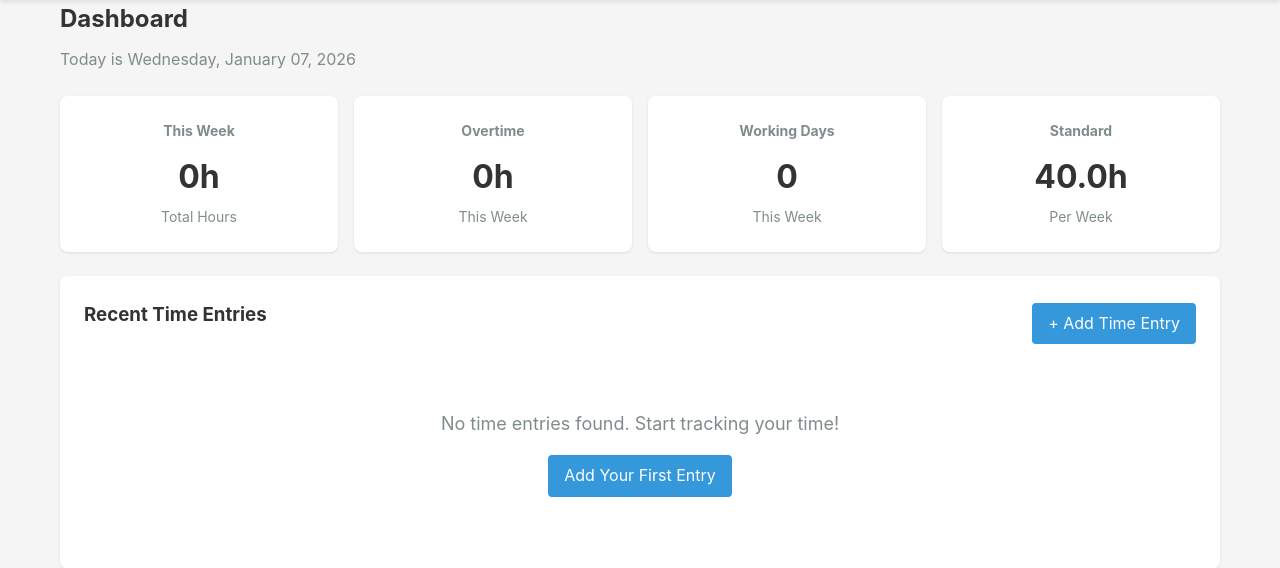
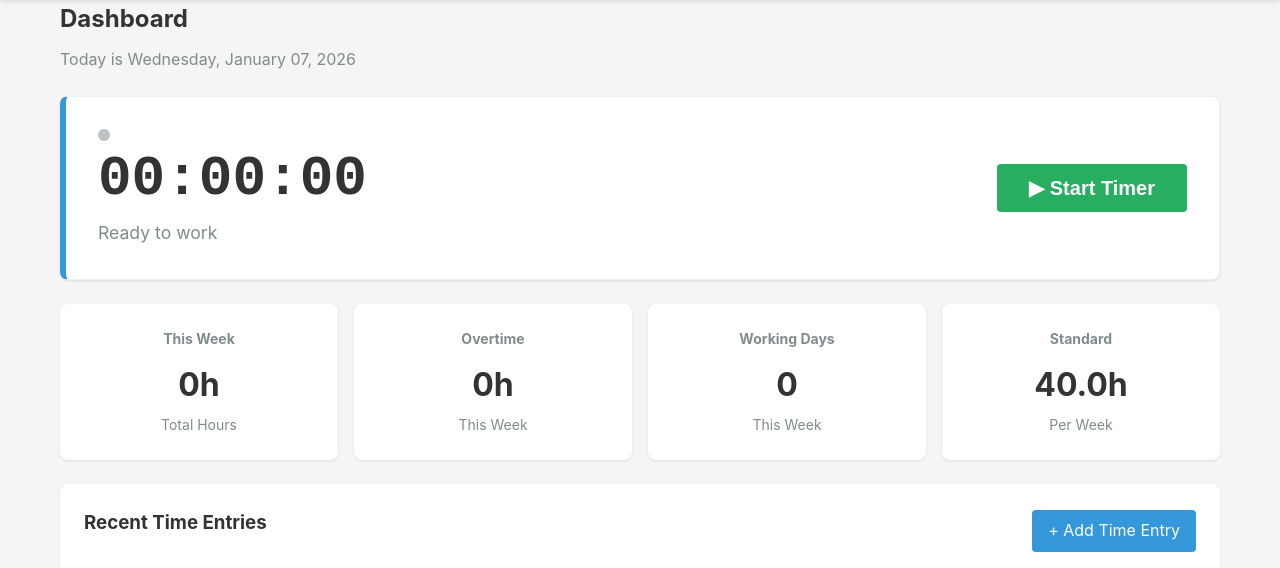
Before and after one commit to GMouaad/waqt, a Flask app: page / in a window 1280 px wide. Shown: the part 70-638 px from the top of the page. Run offline with Flask 3, Linux system fonts and the light colour scheme.

Commit message:
feat: implement one-click timer with start, stop, pause, and resume
- Add /api/timer/start, /api/timer/stop, and /api/timer/status endpoints
- Create interactive timer control panel on dashboard
- Add real-time timer display and visual status indicator in UI
- Support pause/resume functionality by splitting entries
- Add unit tests for timer API in tests/test_timer_api.py

```diff
--- a/src/waqtracker/routes.py
+++ b/src/waqtracker/routes.py
@@ -1,6 +1,6 @@
 """Route handlers for the time tracking application."""
 
-from flask import Blueprint, render_template, request, redirect, url_for, flash, Response
+from flask import Blueprint, render_template, request, redirect, url_for, flash, Response, jsonify
 from datetime import datetime, timedelta
 from . import db
 from .models import TimeEntry, LeaveDay
@@ -15,6 +15,102 @@ from .utils import (
 )
 
 bp = Blueprint("main", __name__)
+
+
+def get_open_entry():
+    """Get the currently running timer entry if any."""
+    today = datetime.now().date()
+    # Find entry with duration=0 AND end_time=start_time (marker for open entry)
+    return (
+        TimeEntry.query.filter_by(date=today, duration_hours=0.0)
+        .filter(TimeEntry.end_time == TimeEntry.start_time)
+        .order_by(TimeEntry.created_at.desc())
+        .first()
+    )
+
+
+@bp.route("/api/timer/status")
+def timer_status():
+    """Get the current status of the timer."""
+    entry = get_open_entry()
+    if entry:
+        # Calculate elapsed time since start
+        start_dt = datetime.combine(entry.date, entry.start_time)
+        elapsed_seconds = (datetime.now() - start_dt).total_seconds()
+
+        return jsonify({
+            "active": True,
+            "start_time": entry.start_time.strftime("%H:%M:%S"),
+            "elapsed_seconds": int(elapsed_seconds),
+            "description": entry.description
+        })
+
+    return jsonify({"active": False})
+
+
+@bp.route("/api/timer/start", methods=["POST"])
+def start_timer():
+    """Start a new timer."""
+    try:
+        # Check if already running
+        if get_open_entry():
+            return jsonify({"success": False, "message": "Timer already running"}), 400
+
+        data = request.get_json() or {}
+        description = data.get("description", "Work")
+
+        now = datetime.now()
+
+        entry = TimeEntry(
+            date=now.date(),
+            start_time=now.time(),
+            end_time=now.time(),  # Marker for open entry
+            duration_hours=0.0,   # Marker for open entry
+            description=description
+        )
+
+        db.session.add(entry)
+        db.session.commit()
+
+        return jsonify({
+            "success": True,
+            "message": "Timer started",
+            "start_time": now.strftime("%H:%M:%S")
+        })
+
+    except Exception as e:
+        db.session.rollback()
+        return jsonify({"success": False, "message": str(e)}), 500
+
+
+@bp.route("/api/timer/stop", methods=["POST"])
+def stop_timer():
+    """Stop the current timer."""
+    try:
+        entry = get_open_entry()
+        if not entry:
+            return jsonify({"success": False, "message": "No active timer"}), 400
+
+        now = datetime.now()
+        end_time = now.time()
+
+        # Calculate duration
+        duration = calculate_duration(entry.start_time, end_time)
+
+        entry.end_time = end_time
+        entry.duration_hours = duration
+
+        db.session.commit()
+
+        return jsonify({
+            "success": True,
+            "message": "Timer stopped",
+            "duration": duration
+        })
+
+    except Exception as e:
+        db.session.rollback()
+        return jsonify({"success": False, "message": str(e)}), 500
 
 
 @bp.route("/")
--- a/src/waqtracker/static/css/style.css
+++ b/src/waqtracker/static/css/style.css
@@ -218,6 +218,21 @@ main {
 .btn-small {
     padding: 0.25rem 0.5rem;
     font-size: 0.875rem;
+}
+
+.btn-large {
+    padding: 0.75rem 2rem;
+    font-size: 1.25rem;
+    font-weight: 600;
+}
+
+.btn-warning {
+    background-color: var(--warning-color);
+    color: var(--text-inverse);
+}
+
+.btn-warning:hover {
+    background-color: #e67e22;
 }
 
 /* Cards and Sections */
@@ -568,3 +583,72 @@ footer p {
         grid-template-columns: 1fr;
     }
 }
+
+/* Timer Control Panel */
+.timer-control-panel {
+    display: flex;
+    align-items: center;
+    justify-content: space-between;
+    background: var(--bg-secondary);
+    border: 1px solid var(--border-light);
+    border-left: 6px solid var(--accent-primary);
+    padding: 2rem;
+    gap: 2rem;
+    flex-wrap: wrap;
+}
+
+.timer-display-container {
+    display: flex;
+    flex-direction: column;
+    align-items: flex-start;
+}
+
+.timer-display {
+    font-size: 3.5rem;
+    font-family: 'Courier New', Courier, monospace;
+    font-weight: 700;
+    color: var(--text-primary);
+    line-height: 1.1;
+}
+
+.timer-description {
+    color: var(--text-secondary);
+    font-size: 1.1rem;
+    margin-top: 0.5rem;
+}
+
+.status-indicator {
+    width: 12px;
+    height: 12px;
+    border-radius: 50%;
+    margin-bottom: 0.5rem;
+    background-color: var(--text-secondary);
+    display: inline-block;
+}
+
+.status-indicator.active {
+    background-color: var(--success-bg); /* Should be green text actually */
+    background-color: #27ae60;
+    box-shadow: 0 0 10px #27ae60;
+    animation: pulse 1.5s infinite;
+}
+
+.status-indicator.paused {
+    background-color: var(--warning-color);
+}
+
+.status-indicator.inactive {
+    background-color: #bdc3c7;
+}
+
+@keyframes pulse {
+    0% { transform: scale(0.95); opacity: 0.7; }
+    50% { transform: scale(1.1); opacity: 1; }
+    100% { transform: scale(0.95); opacity: 0.7; }
+}
+
+.timer-controls {
+    display: flex;
+    gap: 1rem;
+    flex-wrap: wrap;
+}
--- a/src/waqtracker/static/js/main.js
+++ b/src/waqtracker/static/js/main.js
@@ -122,4 +122,152 @@ document.addEventListener('DOMContentLoaded', function() {
         startTimeInput.addEventListener('change', updateDurationPreview);
         endTimeInput.addEventListener('change', updateDurationPreview);
     }
+
+    // Timer Logic
+    const timerDisplay = document.getElementById('timer-display');
+    if (timerDisplay) {
+        const btnStart = document.getElementById('btn-start-timer');
+        const btnStop = document.getElementById('btn-stop-timer');
+        const btnPause = document.getElementById('btn-pause-timer');
+        const btnResume = document.getElementById('btn-resume-timer');
+        const statusIndicator = document.getElementById('timer-status-indicator');
+        const descriptionDisplay = document.getElementById('timer-description');
+
+        let timerInterval;
+        let startTime = null;
+
+        function formatTime(seconds) {
+            const h = Math.floor(seconds / 3600);
+            const m = Math.floor((seconds % 3600) / 60);
+            const s = Math.floor(seconds % 60);
+            return `${String(h).padStart(2, '0')}:${String(m).padStart(2, '0')}:${String(s).padStart(2, '0')}`;
+        }
+
+        function updateTimer() {
+            if (!startTime) return;
+            const now = new Date();
+            const elapsed = Math.floor((now - startTime) / 1000);
+            timerDisplay.textContent = formatTime(elapsed);
+        }
+
+        function setTimerActive(active, startTimestamp = null, description = "Work") {
+            if (active) {
+                // Parse start time "HH:MM:SS" today
+                const today = new Date();
+                const [hours, minutes, seconds] = startTimestamp.split(':');
+                startTime = new Date(today.getFullYear(), today.getMonth(), today.getDate(), hours, minutes, seconds);
+
+                // Adjust for if start time was yesterday (should handle in backend ideally but simple fix here)
+                if (startTime > new Date()) {
+                    startTime.setDate(startTime.getDate() - 1);
+                }
+
+                timerInterval = setInterval(updateTimer, 1000);
+                updateTimer(); // Immediate update
+
+                statusIndicator.className = 'status-indicator active';
+                descriptionDisplay.textContent = `Tracking: ${description}`;
+
+                btnStart.style.display = 'none';
+                btnResume.style.display = 'none';
+                btnStop.style.display = 'inline-block';
+                btnPause.style.display = 'inline-block';
+            } else {
+                clearInterval(timerInterval);
+                statusIndicator.className = 'status-indicator inactive';
+                descriptionDisplay.textContent = 'Ready to work';
+                timerDisplay.textContent = '00:00:00';
+
+                btnStop.style.display = 'none';
+                btnPause.style.display = 'none';
+
+                // If we just stopped/paused, deciding between Start and Resume is handled by caller
+                // Default reset state:
+                btnStart.style.display = 'inline-block';
+                btnResume.style.display = 'none';
+            }
+        }
+
+        function checkTimerStatus() {
+            fetch('/api/timer/status')
+                .then(response => response.json())
+                .then(data => {
+                    if (data.active) {
+                        setTimerActive(true, data.start_time, data.description);
+                    } else {
+                        setTimerActive(false);
+                    }
+                })
+                .catch(err => console.error('Error checking timer status:', err));
+        }
+
+        // Initialize status
+        checkTimerStatus();
+
+        btnStart.addEventListener('click', () => {
+            fetch('/api/timer/start', {
+                method: 'POST',
+                headers: { 'Content-Type': 'application/json' },
+                body: JSON.stringify({ description: 'Work' })
+            })
+            .then(response => response.json())
+            .then(data => {
+                if (data.success) {
+                    setTimerActive(true, data.start_time, 'Work');
+                } else {
+                    alert('Failed to start timer: ' + data.message);
+                }
+            });
+        });
+
+        btnStop.addEventListener('click', () => {
+            fetch('/api/timer/stop', { method: 'POST' })
+            .then(response => response.json())
+            .then(data => {
+                if (data.success) {
+                    setTimerActive(false);
+                    // Reload to update the list of entries
+                    window.location.reload();
+                } else {
+                    alert('Failed to stop timer: ' + data.message);
+                }
+            });
+        });
+
+        btnPause.addEventListener('click', () => {
+            fetch('/api/timer/stop', { method: 'POST' })
+            .then(response => response.json())
+            .then(data => {
+                if (data.success) {
+                    // Stop the visual timer
+                    clearInterval(timerInterval);
+                    statusIndicator.className = 'status-indicator paused';
+                    descriptionDisplay.textContent = 'Timer Paused';
+
+                    btnStop.style.display = 'none';
+                    btnPause.style.display = 'none';
+                    btnStart.style.display = 'none';
+                    btnResume.style.display = 'inline-block'; // Show Resume
+                } else {
+                    alert('Failed to pause timer: ' + data.message);
+                }
+            });
+        });
+
+        btnResume.addEventListener('click', () => {
+             fetch('/api/timer/start', {
+                method: 'POST',
+                headers: { 'Content-Type': 'application/json' },
+                body: JSON.stringify({ description: 'Work' })
+            })
+            .then(response => response.json())
+            .then(data => {
+                if (data.success) {
+                    setTimerActive(true, data.start_time, 'Work');
+                } else {
+                    alert('Failed to resume timer: ' + data.message);
+                }
+            });
+        });
+    }
 });
--- a/src/waqtracker/templates/dashboard.html
+++ b/src/waqtracker/templates/dashboard.html
@@ -6,6 +6,20 @@
 <div class="dashboard" data-testid="dashboard">
     <h2>Dashboard</h2>
     <p class="subtitle">Today is {{ current_date.strftime('%A, %B %d, %Y') }}</p>
+
+    <div class="timer-control-panel section" data-testid="timer-control-panel">
+        <div class="timer-display-container">
+            <div id="timer-status-indicator" class="status-indicator inactive"></div>
+            <div id="timer-display" class="timer-display">00:00:00</div>
+            <div id="timer-description" class="timer-description">Ready to work</div>
+        </div>
+        <div class="timer-controls">
+            <button id="btn-start-timer" class="btn btn-success btn-large">▶ Start Timer</button>
+            <button id="btn-stop-timer" class="btn btn-danger btn-large" style="display: none;">■ Stop</button>
+            <button id="btn-pause-timer" class="btn btn-warning btn-large" style="display: none;">⏸ Pause</button>
+            <button id="btn-resume-timer" class="btn btn-success btn-large" style="display: none;">▶ Resume</button>
+        </div>
+    </div>
 
     <div class="stats-grid">
         <div class="stat-card" data-testid="stat-weekly-hours">
```
Also changed, not shown: tests/test_timer_api.py (added, +85 -0 lines).
